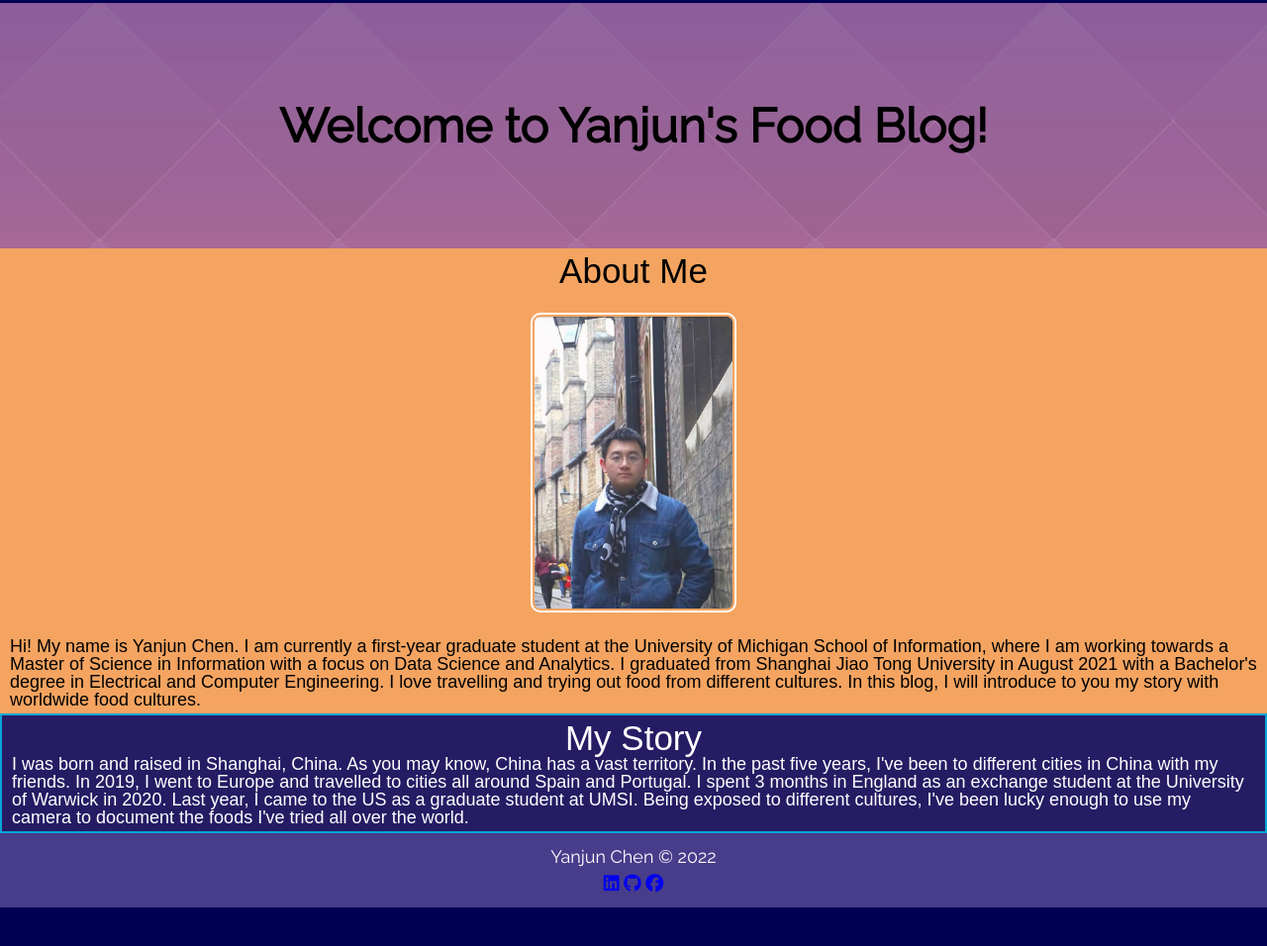
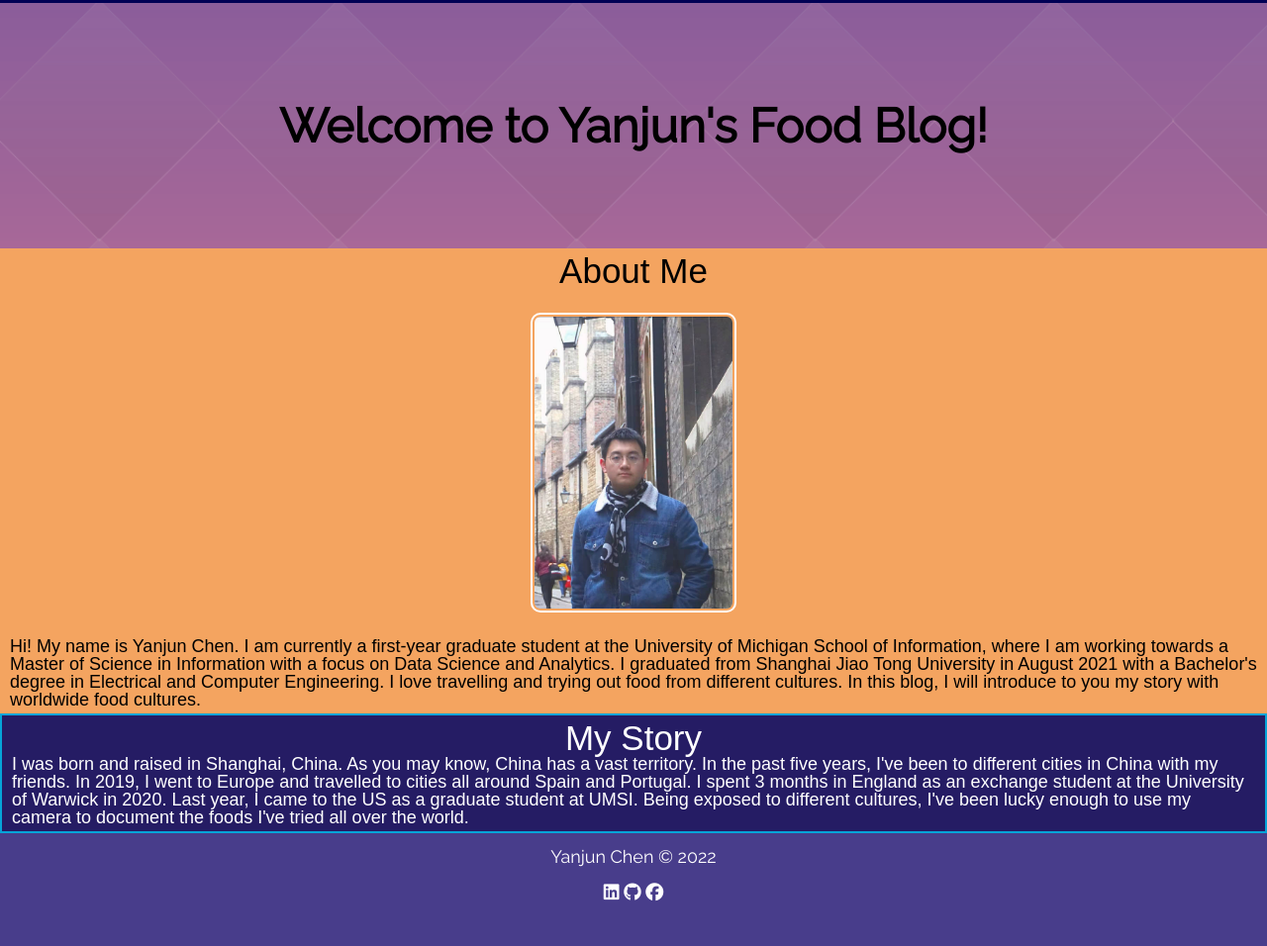
Before and after one commit to markyanjunch/si539-mobileview, a plain HTML site: page index.html in a window 1280 px wide. Shown: the part 212-1168 px from the top of the page at 99% size. Before the commit the page ends 1129 px from the top, so only its background shows below. Drawn offline with Linux system fonts and the light colour scheme.

Commit message:
Update style.css

```diff
--- a/css/style.css
+++ b/css/style.css
@@ -166,7 +166,7 @@ footer p {
 	grid-row: 0 / 1;
 }
 
-footer .awe-icons {
+footer a {
 	grid-row-start: 3;
 	color: white;
 }
```
